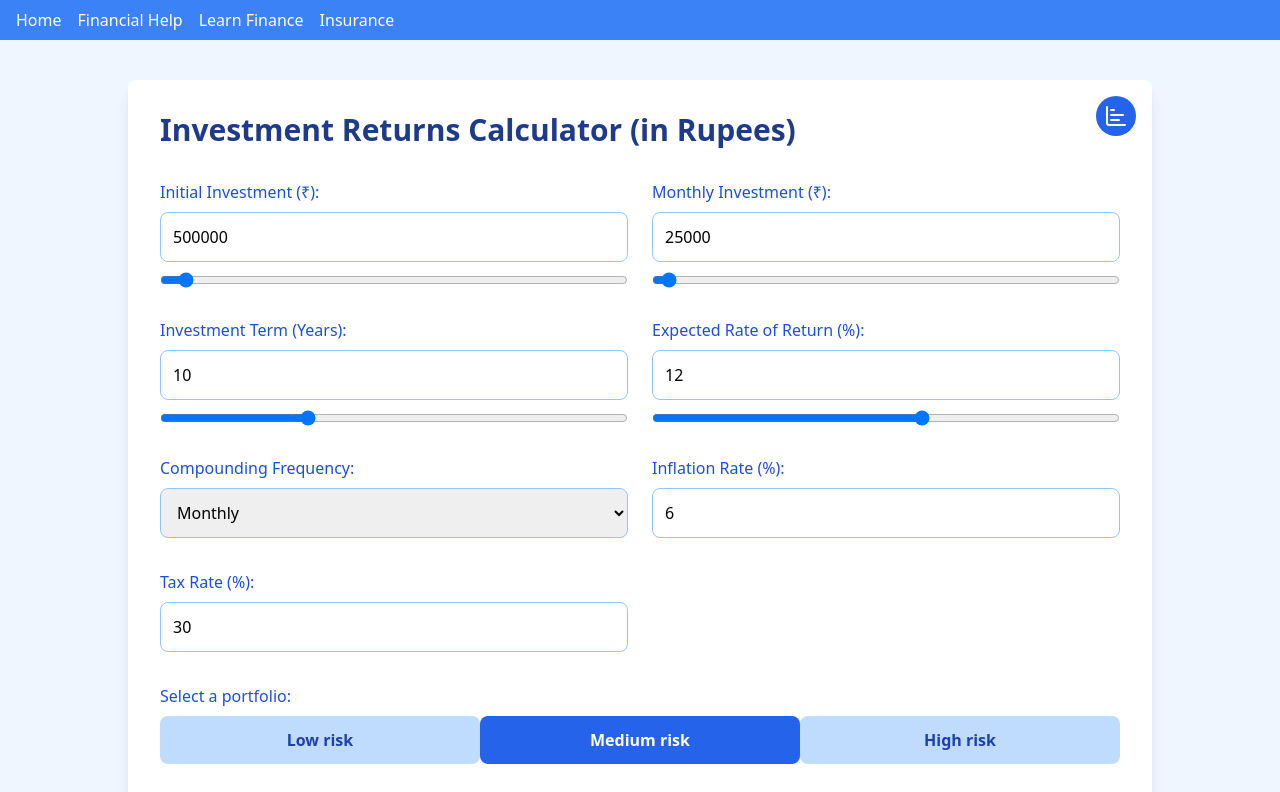
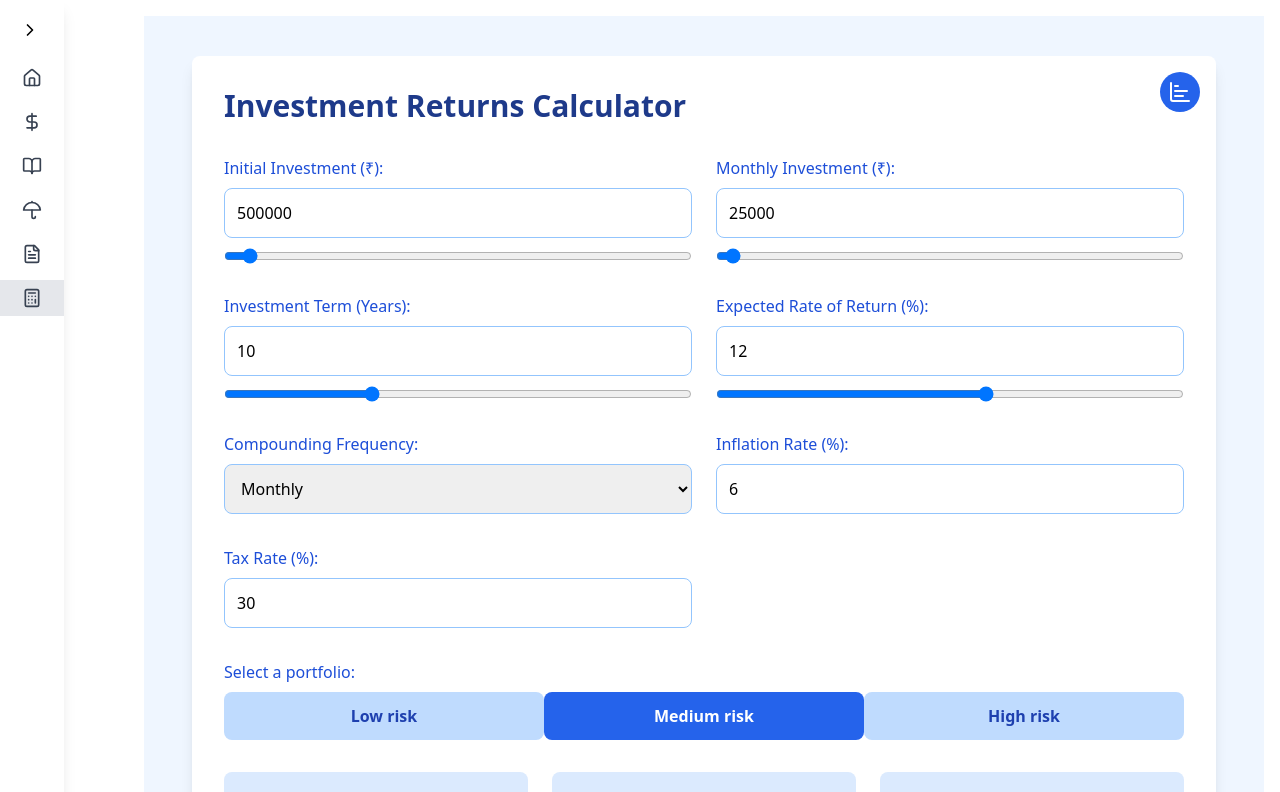
Before and after one commit to sagarmanchakatla/ScrollHacks, a React (Vite) app in the folder financial_help/client/: page /investment-calculator in a window 1280 px wide. Shown: the top 792 px of the page. Built offline with nearby package versions, Linux system fonts and the light colour scheme.

Commit message:
side bar added

```diff
--- a/financial_help/client/src/App.jsx
+++ b/financial_help/client/src/App.jsx
@@ -3,9 +3,9 @@ import { BrowserRouter as Router, Routes, Route } from "react-router-dom";
 
 import FinancialForm from "./components/FinantialHelp/FinantialHelp";
 import LearnFinance from "./components/LearnFinance/LearnFinance";
-import TopicDescription from "./components/LearnFinance/ModuleDescription/TopicDescription"; // New component for topic description
+import TopicDescription from "./components/LearnFinance/ModuleDescription/TopicDescription";
 import ModuleQuiz from "./components/LearnFinance/ModuleQuiz/ModuleQuiz";
-import Navbar from "./components/Navbar/Navbar";
+import Sidebar from "./components/Sidebar/Sidebar"; // Import the new Sidebar component
 import Insurance from "./components/Insurances/Insurance";
 import MySchemePortal from "./components/SchemaPortal/MySchemePortal";
 import InvestmentCalculator from "./components/InvestmentCalculator/InvestmentCalculator";
@@ -13,20 +13,25 @@ import InvestmentCalculator from "./components/InvestmentCalculator/InvestmentCa
 const App = () => {
   return (
     <Router>
-      <Navbar />
+      <div className="flex">
+        <Sidebar />
+        <main className="flex-1 ml-16 p-4">
+          {" "}
+          {/* Adjust ml-16 to ml-64 when sidebar is expanded */}
           <Routes>
             <Route path="/financialhelp" element={<FinancialForm />} />
             <Route path="/learnfinance" element={<LearnFinance />} />
-        <Route path="/learnfinance/:id" element={<TopicDescription />} />{" "}
-        {/* Add dynamic route */}
+            <Route path="/learnfinance/:id" element={<TopicDescription />} />
             <Route path="/modulequiz/:id" element={<ModuleQuiz />} />
             <Route path="/insurance" element={<Insurance />} />
             <Route path="/yojna" element={<MySchemePortal />} />
             <Route
               path="/investment-calculator"
               element={<InvestmentCalculator />}
-        ></Route>
+            />
           </Routes>
+        </main>
+      </div>
     </Router>
   );
 };
--- a/financial_help/client/src/components/InvestmentCalculator/InvestmentCalculator.jsx
+++ b/financial_help/client/src/components/InvestmentCalculator/InvestmentCalculator.jsx
@@ -225,7 +225,7 @@ const InvestmentCalculator = () => {
         </DialogPrimitive.Root>
 
         <h1 className="text-3xl font-bold mb-8 text-blue-900">
-          Investment Returns Calculator (in Rupees)
+          Investment Returns Calculator
         </h1>
         <div className="grid grid-cols-1 md:grid-cols-2 gap-6 mb-6">
           <motion.div
--- a/financial_help/client/src/components/Navbar/Navbar.jsx
+++ /dev/null
@@ -1,33 +0,0 @@
-import React from "react";
-import { Link } from "react-router-dom";
-
-const Navbar = () => {
-  return (
-    <nav className="bg-blue-500 text-white px-4 py-2">
-      <ul className="flex space-x-4">
-        <li>
-          <Link to="/" className="hover:text-blue-300">
-            Home
-          </Link>
-        </li>
-        <li>
-          <Link to="/financialhelp" className="hover:text-blue-300">
-            Financial Help
-          </Link>
-        </li>
-        <li>
-          <Link to="/learnfinance" className="hover:text-blue-300">
-            Learn Finance
-          </Link>
-        </li>
-        <li>
-          <Link to="/insurance" className="hover:text-blue-300">
-            Insurance
-          </Link>
-        </li>
-      </ul>
-    </nav>
-  );
-};
-
-export default Navbar;
--- /dev/null
+++ b/financial_help/client/src/components/Sidebar/Sidebar.jsx
@@ -0,0 +1,67 @@
+import React, { useState } from "react";
+import { Link, useLocation } from "react-router-dom";
+import {
+  Home,
+  DollarSign,
+  BookOpen,
+  Umbrella,
+  FileText,
+  Calculator,
+  ChevronRight,
+  ChevronLeft,
+} from "lucide-react";
+
+const Sidebar = () => {
+  const [isExpanded, setIsExpanded] = useState(false);
+  const location = useLocation();
+
+  const navItems = [
+    { icon: Home, label: "Home", to: "/" },
+    { icon: DollarSign, label: "Financial Help", to: "/financialhelp" },
+    { icon: BookOpen, label: "Learn Finance", to: "/learnfinance" },
+    { icon: Umbrella, label: "Insurance", to: "/insurance" },
+    { icon: FileText, label: "My-Yojna", to: "/yojna" },
+    {
+      icon: Calculator,
+      label: "Investment Calculator",
+      to: "/investment-calculator",
+    },
+  ];
+
+  return (
+    <div
+      className={`bg-white h-screen shadow-lg transition-all duration-300 ease-in-out ${
+        isExpanded ? "w-64" : "w-16"
+      } flex flex-col`}
+    >
+      <div className="p-4 flex justify-between items-center">
+        {isExpanded && <h2 className="text-xl font-bold">FinPlanPro</h2>}
+        <button
+          onClick={() => setIsExpanded(!isExpanded)}
+          className="p-1 rounded-full hover:bg-gray-200"
+        >
+          {isExpanded ? <ChevronLeft size={20} /> : <ChevronRight size={20} />}
+        </button>
+      </div>
+      <nav className="flex-1">
+        <ul className="space-y-2">
+          {navItems.map((item, index) => (
+            <li key={index}>
+              <Link
+                to={item.to}
+                className={`flex items-center py-2 px-4 text-gray-700 hover:bg-gray-100 ${
+                  isExpanded ? "justify-start space-x-4" : "justify-center"
+                } ${location.pathname === item.to ? "bg-gray-200" : ""}`}
+              >
+                <item.icon size={20} />
+                {isExpanded && <span>{item.label}</span>}
+              </Link>
+            </li>
+          ))}
+        </ul>
+      </nav>
+    </div>
+  );
+};
+
+export default Sidebar;
```
Lines whose indentation alone changed are shown as unchanged.
